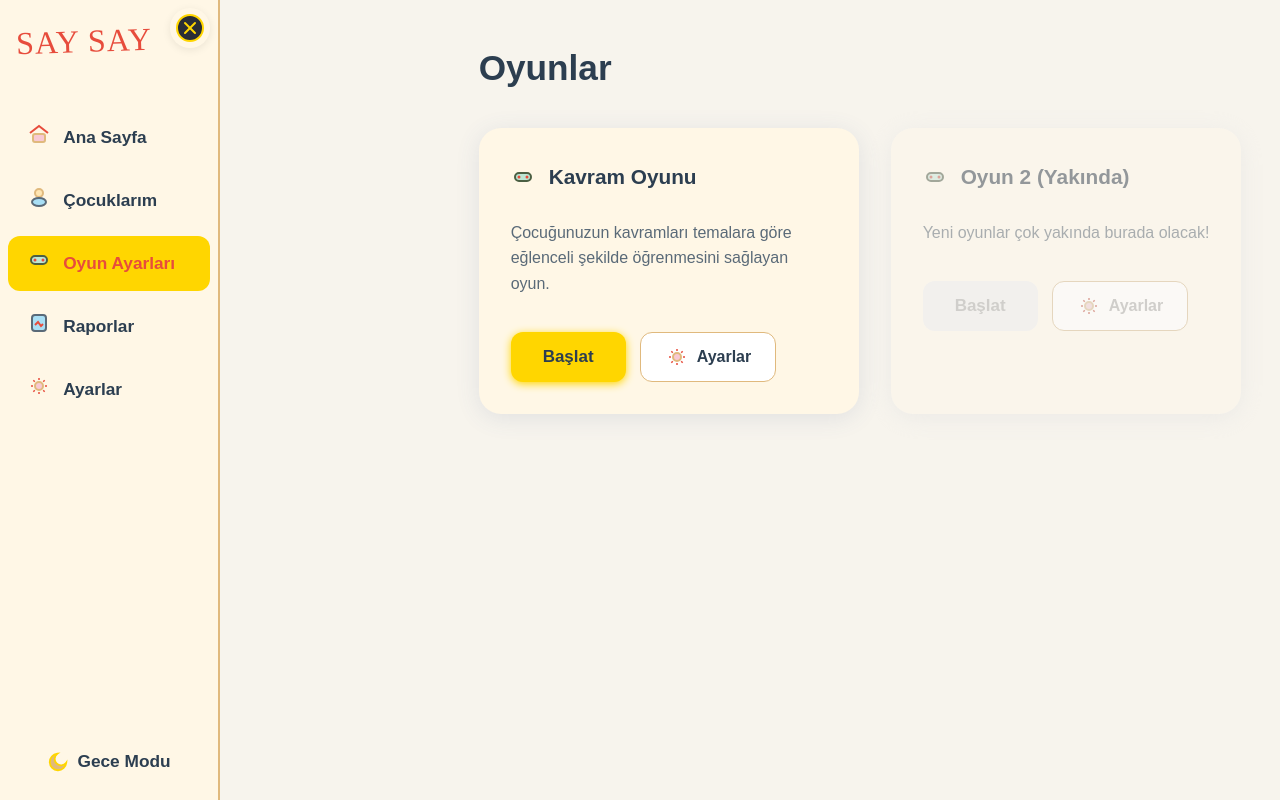
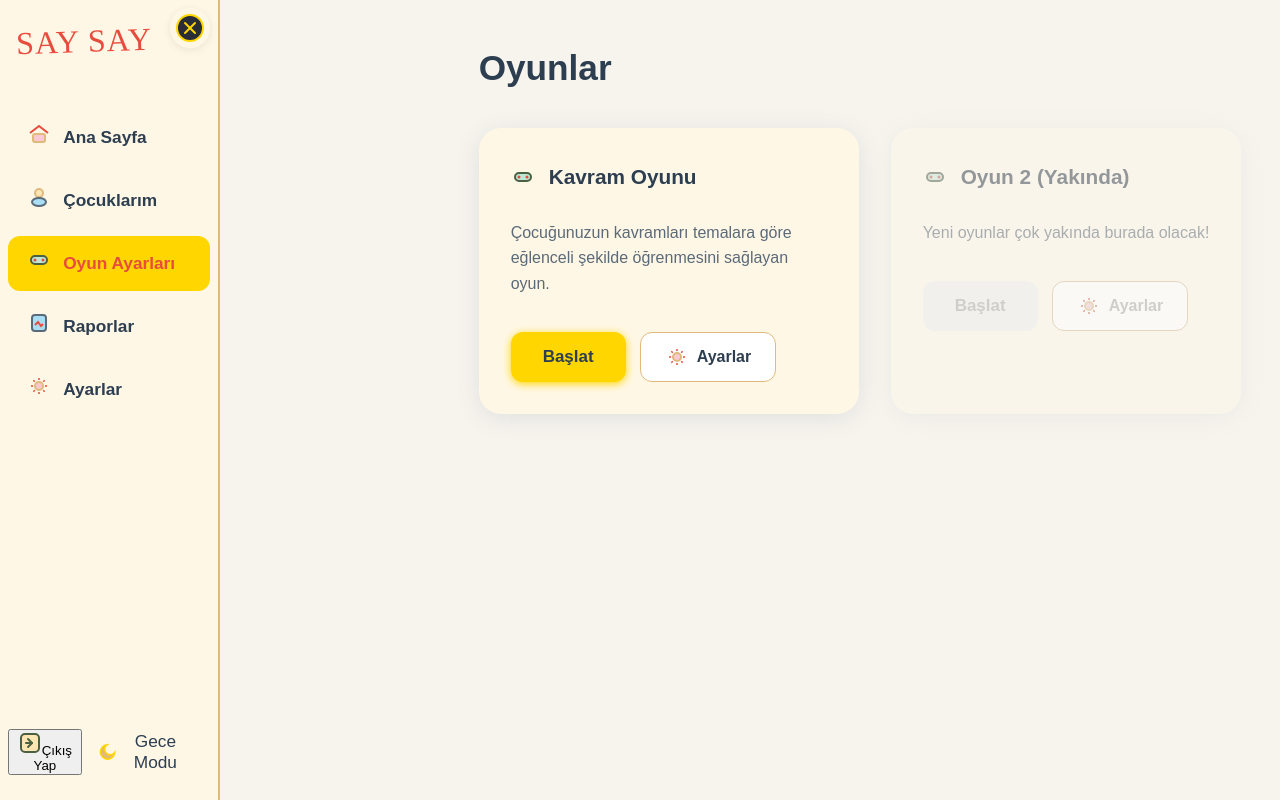
Before and after one commit to vamos99/SaySay, a Next.js app in the folder frontend/: page /portal/games in a window 1280 px wide. Shown: the top 800 px of the page. Built offline with nearby package versions, Linux system fonts and the light colour scheme; no server answers.

Commit message:
Çıkış butonu

```diff
--- a/frontend/app/components/PortalSidebar.tsx
+++ b/frontend/app/components/PortalSidebar.tsx
@@ -2,31 +2,33 @@
 
 import React, { useState, useEffect } from "react";
 import Link from "next/link";
-import { usePathname } from "next/navigation";
+import { usePathname, useRouter } from "next/navigation";
+import { supabase } from "../utils/supabaseClient";
 import { HomeIcon } from '@/components/icons/HomeIcon';
 import { ChildIcon } from '@/components/icons/ChildIcon';
 import { GameIcon } from '@/components/icons/GameIcon';
 import { ReportIcon } from '@/components/icons/ReportIcon';
 import { SettingsIcon } from '@/components/icons/SettingsIcon';
+import { ExitIcon } from '@/components/icons/ExitIcon';
 import { CloseIcon } from '@/components/icons/CloseIcon';
 import { SunIcon } from '@/components/icons/SunIcon';
 import { MoonIcon } from '@/components/icons/MoonIcon';
 import { ExpandSidebarIcon } from '@/components/icons/ExpandSidebarIcon';
 
 const links = [
-  { href: "/portal", label: "Ana Sayfa", icon: <HomeIcon /> },
-  { href: "/portal/children", label: "Çocuklarım", icon: <ChildIcon /> },
-  { href: "/portal/games", label: "Oyun Ayarları", icon: <GameIcon /> },
-  { href: "/portal/reports", label: "Raporlar", icon: <ReportIcon /> },
-  { href: "/portal/settings", label: "Ayarlar", icon: <SettingsIcon /> },
+  { href: "/portal",            label: "Ana Sayfa",    icon: <HomeIcon /> },
+  { href: "/portal/children",   label: "Çocuklarım",   icon: <ChildIcon /> },
+  { href: "/portal/games",      label: "Oyun Ayarları", icon: <GameIcon /> },
+  { href: "/portal/reports",    label: "Raporlar",      icon: <ReportIcon /> },
+  { href: "/portal/settings",   label: "Ayarlar",       icon: <SettingsIcon /> },
 ];
 
-export const PortalSidebar: React.FC<{open: boolean, setOpen: (v: boolean) => void}> = ({open, setOpen}) => {
+export const PortalSidebar: React.FC<{ open: boolean; setOpen: (v: boolean) => void }> = ({ open, setOpen }) => {
   const pathname = usePathname();
+  const router = useRouter();
   const [isDark, setIsDark] = useState(false);
 
   useEffect(() => {
-    // Tema tercihini localStorage'dan al
     const theme = typeof window !== 'undefined' ? localStorage.getItem('theme') : null;
     if (theme === 'dark') setIsDark(true);
   }, []);
@@ -43,34 +45,69 @@ export const PortalSidebar: React.FC<{open: boolean, setOpen: (v: boolean) => vo
     }
   }, [isDark]);
 
+  const handleSignOut = async () => {
+    const { error } = await supabase.auth.signOut();
+    if (error) {
+      console.error("Çıkış yaparken hata oluştu:", error.message);
+      return;
+    }
+    router.push("/login");
+  };
+
   return (
-    <aside className={"portal-sidebar" + (open ? " open" : " closed") + (isDark ? " dark" : "") }>
+    <aside className={`portal-sidebar${open ? ' open' : ' closed'}${isDark ? ' dark' : ''}`}>
       <div className="sidebar-header">
         <div className="sidebar-title logo">SAY SAY</div>
-        {open && (
-          <button className="sidebar-hamburger sidebar-close" onClick={() => setOpen(false)} aria-label="Menüyü Kapat">
+        {open ? (
+          <button
+            className="sidebar-hamburger sidebar-close"
+            onClick={() => setOpen(false)}
+            aria-label="Menüyü Kapat"
+          >
             <CloseIcon />
+          </button>
+        ) : (
+          <button
+            className="sidebar-hamburger sidebar-open"
+            onClick={() => setOpen(true)}
+            aria-label="Menüyü Aç"
+          >
+            <ExpandSidebarIcon />
           </button>
         )}
       </div>
+
       <nav className="sidebar-links">
         {links.map((l) => (
           <Link
             key={l.href}
             href={l.href}
-            className={
-              "sidebar-link" + (pathname === l.href ? " active" : "")
-            }
+            className={`sidebar-link${pathname === l.href ? ' active' : ''}`}
           >
-            <span>{l.icon}</span>
-            {open && l.label}
+            <span className="icon">{l.icon}</span>
+            {open && <span className="label">{l.label}</span>}
           </Link>
         ))}
       </nav>
+
       <div className="sidebar-bottom">
-        <button className="sidebar-theme-toggle" onClick={() => setIsDark(d => !d)} title="Tema değiştir">
+        {/* Çıkış Butonu */}
+        <button
+          onClick={handleSignOut}
+          className="sidebar-logout flex items-center px-4 py-2 bg-red-500 text-white rounded hover:bg-red-600 mb-4"
+        >
+          <ExitIcon />
+          {open && <span className="ml-2">Çıkış Yap</span>}
+        </button>
+
+        {/* Tema Değiştirici */}
+        <button
+          className="sidebar-theme-toggle flex items-center"
+          onClick={() => setIsDark((d) => !d)}
+          title="Tema değiştir"
+        >
           {isDark ? <SunIcon /> : <MoonIcon />}
-          {open && <span style={{marginLeft:8, fontWeight:600}}>{isDark ? 'Gündüz Modu' : 'Gece Modu'}</span>}
+          {open && <span className="ml-2 theme-label">{isDark ? 'Gündüz Modu' : 'Gece Modu'}</span>}
         </button>
       </div>
     </aside>
--- /dev/null
+++ b/frontend/app/components/icons/ExitIcon.tsx
@@ -0,0 +1,17 @@
+// components/icons/ExitIcon.tsx
+import React from 'react';
+
+export function ExitIcon() {
+  return (
+    <svg width="24" height="24" viewBox="0 0 24 24" fill="none">
+      <rect x="3" y="3" width="18" height="18" rx="4"
+        fill="#ffe6b3" stroke="#4b5f43" strokeWidth="2"/>
+      <path d="M10 8 L14 12 L10 16"
+        stroke="#4b5f43" strokeWidth="2"
+        strokeLinecap="round" strokeLinejoin="round"/>
+      <path d="M14 12 H8"
+        stroke="#4b5f43" strokeWidth="2"
+        strokeLinecap="round"/>
+    </svg>
+  );
+}
```
